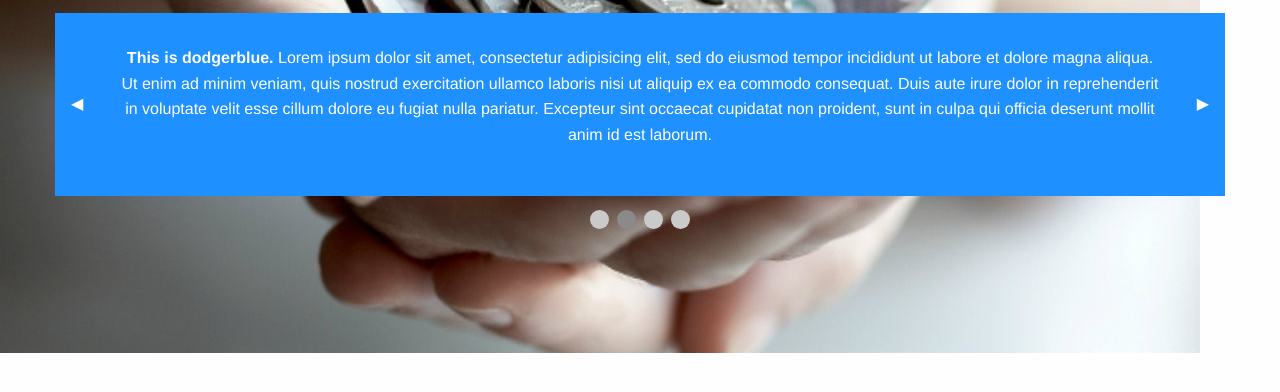
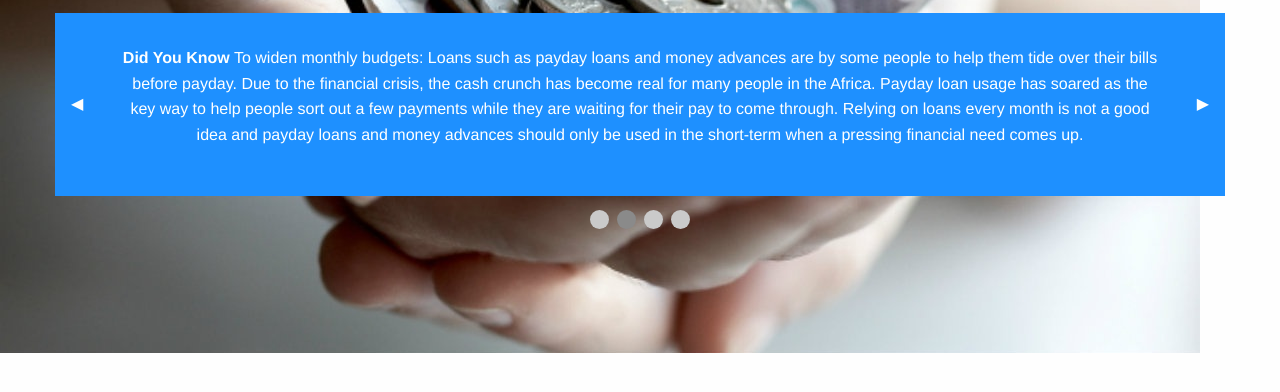
Before and after one commit to viwesomagaca/june_hackerthon, a plain HTML site: page index.html in a window 1280 px wide. Shown: the part 274-666 px from the top of the page. Drawn offline with Linux system fonts and the light colour scheme.

Commit message:
slides messsages added

```diff
--- a/index.html
+++ b/index.html
@@ -27,23 +27,25 @@
         <button class="orbit-next" aria-label="next"><span class="show-for-sr">Next Slide</span>&#9654;</button>
         <li class="is-active orbit-slide">
           <div class="docs-example-orbit-slide">
-            <p><strong>This is dodgerblue.</strong> Lorem ipsum dolor sit amet, consectetur adipisicing elit, sed do eiusmod tempor incididunt ut labore et dolore magna aliqua. Ut enim ad minim veniam, quis nostrud exercitation ullamco laboris nisi ut aliquip ex ea commodo consequat. Duis aute irure dolor in reprehenderit in voluptate velit esse cillum dolore eu fugiat nulla pariatur. Excepteur sint occaecat cupidatat non proident, sunt in culpa qui officia deserunt mollit anim id est laborum.</p>
+            <p><strong>Did You Know</strong> To widen monthly budgets: Loans such as payday loans and money advances are by some people to help them tide over their bills before payday. Due to the financial crisis, the cash crunch has become real for many
+              people in the Africa. Payday loan usage has soared as the key way to help people sort out a few payments while they are waiting for their pay to come through. Relying on loans every month is not a good idea and payday loans and money advances
+              should only be used in the short-term when a pressing financial need comes up.</p>
           </div>
         </li>
         <li class="orbit-slide">
           <div class="docs-example-orbit-slide">
-            <p><strong>This is rebeccapurple.</strong> Lorem ipsum dolor sit amet, consectetur adipisicing elit, sed do eiusmod tempor incididunt ut labore et dolore magna aliqua. Ut enim ad minim veniam, quis nostrud exercitation ullamco laboris nisi ut aliquip ex ea commodo consequat. Duis aute irure dolor in reprehenderit in voluptate velit esse cillum dolore eu fugiat nulla pariatur. Excepteur sint occaecat cupidatat non proident, sunt in culpa qui officia deserunt mollit anim id est laborum.</p>
+            <p><strong>Did You Know</strong> Open-ended Loans: Loans to family and friends tend to be open-ended. The parties don’t reach an agreement for a timeline for repayments, and don’t include interest on the loan. Lenders don’t know when their
+              money will be returned, and borrowers don’t know when to repay the loans.</p>
           </div>
         </li>
         <li class="orbit-slide">
           <div class="docs-example-orbit-slide">
-            <p><strong>This is darkgoldenrod.</strong> Lorem ipsum dolor sit amet, consectetur adipisicing elit, sed do eiusmod tempor incididunt ut labore et dolore magna aliqua. Ut enim ad minim veniam, quis nostrud exercitation ullamco laboris nisi ut aliquip ex ea commodo consequat. Duis aute irure dolor in reprehenderit in voluptate velit esse cillum dolore eu fugiat nulla pariatur. Excepteur sint occaecat cupidatat non proident, sunt in culpa qui officia deserunt mollit anim id est laborum.</p>
-          </div>
+            <p><strong>Did You Know</strong> Africans were the biggest borrowers in the world in 2014, according to a report issued by the World Bank. And they appear to be borrowing mostly from friends and family, private micro-lenders and to a far lesser
+              extent from financial institutions.</div>
         </li>
         <li class="orbit-slide">
           <div class="docs-example-orbit-slide">
-            <p><strong>This is lightseagreen.</strong> Lorem ipsum dolor sit amet, consectetur adipisicing elit, sed do eiusmod tempor incididunt ut labore et dolore magna aliqua. Ut enim ad minim veniam, quis nostrud exercitation ullamco laboris nisi ut aliquip ex ea commodo consequat. Duis aute irure dolor in reprehenderit in voluptate velit esse cillum dolore eu fugiat nulla pariatur. Excepteur sint occaecat cupidatat non proident, sunt in culpa qui officia deserunt mollit anim id est laborum.</p>
-          </div>
+            <p><strong>Did You Know</strong> 7 out of 10 ﻿﻿﻿graduates are now graduating with some form of student loan debt. With an average balance of $28,400, student debt is a big part of the average college graduate's life.</div>
         </li>
       </ul>
       <nav class="orbit-bullets">
```
